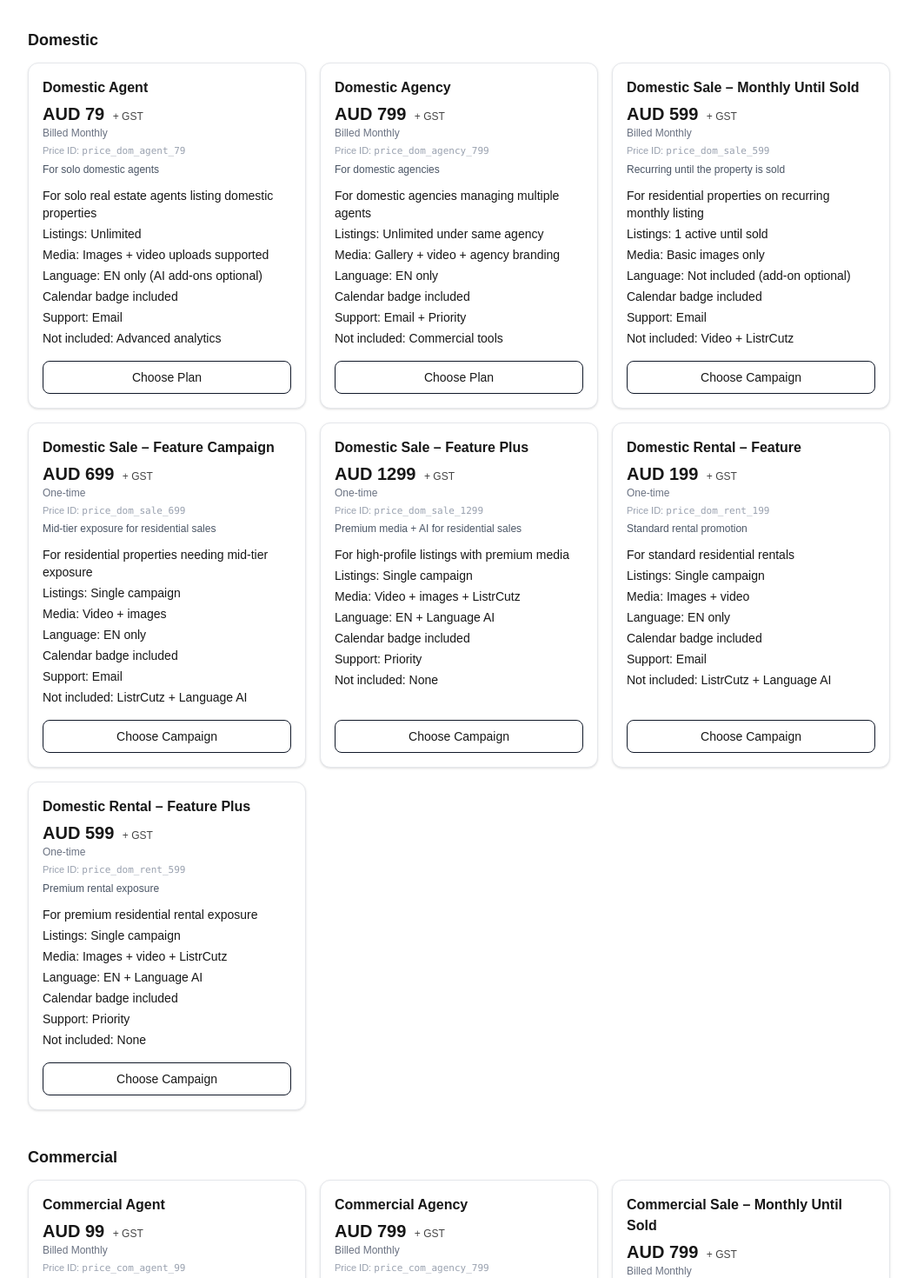
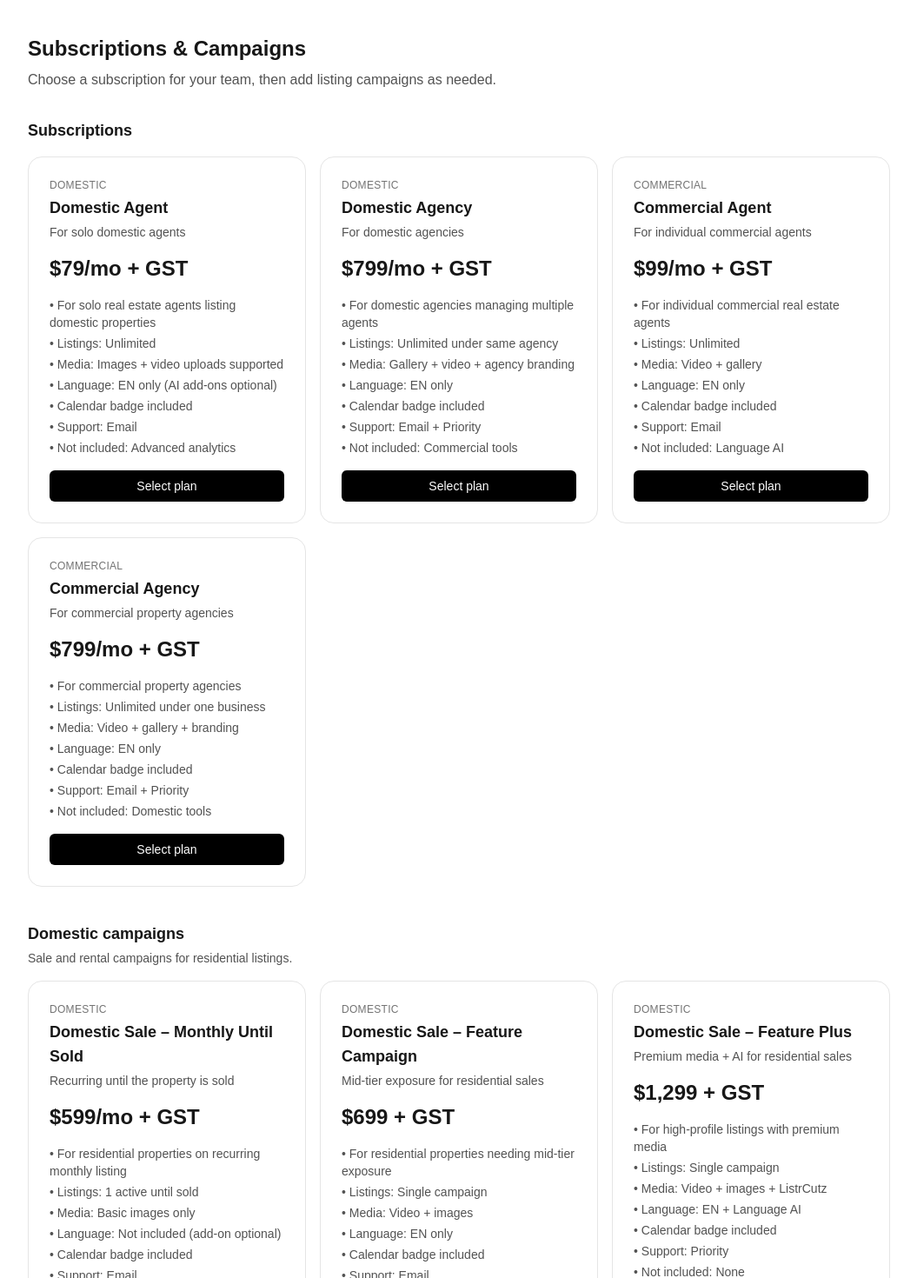
Before and after one commit to RealListr/Live-Website2025-1.1, a Next.js app in the folder web/: page /subscriptions in a window 1280 px wide. Shown: the top 1470 px of the page at 87% size, without its empty margins (112-1167 px from the left). Built offline with nearby package versions, Linux system fonts and the light colour scheme.

Commit message:
Add subscriptions & campaigns pricing grid

```diff
--- a/web/src/app/pricing/page.tsx
+++ b/web/src/app/pricing/page.tsx
@@ -1,35 +1,7 @@
-// src/app/pricing/page.tsx
-export default function Pricing() {
-  return (
-    <main className="mx-auto max-w-5xl px-4 py-10">
-      <h1 className="text-2xl font-bold">Subscriptions</h1>
-      <p className="mt-2 text-neutral-600">Choose a plan that fits your workflow.</p>
+// web/src/app/pricing/page.tsx
 
-      <div className="mt-8 grid gap-4 sm:grid-cols-2">
-        <div className="rounded-2xl border border-neutral-200 p-6">
-          <div className="text-lg font-semibold">Starter</div>
-          <div className="mt-1 text-sm text-neutral-600">Create and share listings.</div>
-          <div className="mt-4 text-2xl font-bold">$0</div>
-          <a
-            href="/connection-centre"
-            className="mt-4 inline-block rounded-md bg-black px-4 py-2 text-sm text-white"
-          >
-            Get started
-          </a>
-        </div>
+import SubscriptionsSection from "@/components/SubscriptionsSection";
 
-        <div className="rounded-2xl border border-neutral-200 p-6">
-          <div className="text-lg font-semibold">Pro</div>
-          <div className="mt-1 text-sm text-neutral-600">Multi-language + branding tools.</div>
-          <div className="mt-4 text-2xl font-bold">A$9<span className="text-base font-medium">/mo</span></div>
-          <a
-            href="/connection-centre"
-            className="mt-4 inline-block rounded-md border border-neutral-300 px-4 py-2 text-sm"
-          >
-            Try Pro
-          </a>
-        </div>
-      </div>
-    </main>
-  );
+export default function PricingPage() {
+  return <SubscriptionsSection />;
 }
--- a/web/src/app/subscriptions/page.tsx
+++ b/web/src/app/subscriptions/page.tsx
@@ -1,5 +1,6 @@
-// app/subscriptions/page.tsx
-import { SubscriptionsSection } from "@/components/SubscriptionsSection";
+// web/src/app/subscriptions/page.tsx
+
+import SubscriptionsSection from "@/components/SubscriptionsSection";
 
 export default function SubscriptionsPage() {
   return <SubscriptionsSection />;
--- a/web/src/components/PlanCard.tsx
+++ b/web/src/components/PlanCard.tsx
@@ -1,83 +1,53 @@
-// src/components/PlanCard.tsx
+// web/src/components/PlanCard.tsx
 "use client";
 
-import React, { useState } from "react";
 import type { Plan } from "@/config/pricing";
 
 interface PlanCardProps {
   plan: Plan;
 }
 
-export const PlanCard: React.FC<PlanCardProps> = ({ plan }) => {
-  const [loading, setLoading] = useState(false);
-  const isMonthly = plan.billingInterval === "monthly";
+export function PlanCard({ plan }: PlanCardProps) {
+  const isSubscription = plan.type === "Subscription";
+  const isFree = plan.amountAud === 0;
 
-  const handleCheckout = async () => {
-    try {
-      setLoading(true);
-      const res = await fetch("/api/checkout", {
-        method: "POST",
-        headers: { "Content-Type": "application/json" },
-        body: JSON.stringify({ planId: plan.id }),
-      });
-
-      if (!res.ok) {
-        console.error("Checkout error", await res.json());
-        setLoading(false);
-        return;
-      }
-
-      const data = await res.json();
-      if (data.url) {
-        window.location.href = data.url; // redirect to Stripe Checkout
-      } else {
-        setLoading(false);
-      }
-    } catch (err) {
-      console.error("Checkout exception", err);
-      setLoading(false);
-    }
-  };
+  const priceLabel = isFree ? "$0" : `A$${plan.amountAud}`;
+  const intervalLabel =
+    isSubscription && !isFree ? "/mo" : !isSubscription ? "once" : "";
 
   return (
-    <div className="flex flex-col justify-between rounded-xl border border-gray-200 bg-white p-4 shadow-sm hover:shadow-md hover:-translate-y-0.5 transition">
-      <div>
-        <h3 className="text-base font-semibold">{plan.name}</h3>
+    <div className="rounded-2xl border border-neutral-200 p-6 flex flex-col">
+      <div className="text-xs font-medium uppercase text-neutral-500 tracking-wide">
+        {plan.segment} · {plan.type}
+      </div>
+      <div className="mt-1 text-lg font-semibold">{plan.name}</div>
+      {plan.meta?.headline && (
+        <div className="mt-1 text-sm text-neutral-600">
+          {plan.meta.headline}
+        </div>
+      )}
 
-        <p className="text-xl font-semibold mt-1">
-          AUD {plan.amountAud}{" "}
-          <span className="text-xs font-medium opacity-80 ml-1">+ GST</span>
-        </p>
-
-        <p className="text-xs text-gray-500">
-          {isMonthly ? "Billed Monthly" : "One-time"}
-        </p>
-
-        <p className="text-[11px] text-gray-400 mt-1">
-          Price ID: <code>{plan.stripePriceId}</code>
-        </p>
-
-        {plan.meta?.headline && (
-          <p className="text-xs text-gray-600 mt-1">{plan.meta.headline}</p>
+      <div className="mt-4 text-2xl font-bold">
+        {priceLabel}
+        {intervalLabel && (
+          <span className="ml-1 text-base font-medium">{intervalLabel}</span>
         )}
-
-        <ul className="mt-3 space-y-1 text-sm">
-          {plan.bullets.map((bullet, i) => (
-            <li key={i}>{bullet}</li>
-          ))}
-        </ul>
+        {!isFree && (
+          <span className="ml-1 text-xs font-normal text-neutral-500">
+            + GST
+          </span>
+        )}
       </div>
 
-      <button
-        type="button"
-        onClick={handleCheckout}
-        disabled={loading}
-        className="mt-4 inline-flex items-center justify-center rounded-lg border border-gray-900 px-3 py-2 text-sm font-medium hover:bg-gray-900 hover:text-white transition disabled:opacity-60 disabled:cursor-not-allowed"
-      >
-        {loading
-          ? "Redirecting..."
-          : `Choose ${plan.type === "Subscription" ? "Plan" : "Campaign"}`}
+      <ul className="mt-4 space-y-1 text-sm text-neutral-700 flex-1">
+        {plan.bullets.map((line, idx) => (
+          <li key={idx}>• {line}</li>
+        ))}
+      </ul>
+
+      <button className="mt-4 inline-flex items-center justify-center rounded-md border border-neutral-300 px-4 py-2 text-sm font-medium hover:bg-neutral-50 transition">
+        Select
       </button>
     </div>
   );
-};
+}
--- a/web/src/components/SubscriptionsSection.tsx
+++ b/web/src/components/SubscriptionsSection.tsx
@@ -1,33 +1,105 @@
 // web/src/components/SubscriptionsSection.tsx
-import React from "react";
-import { plans } from "@/config/pricing";
-import { PlanCard } from "@/components/PlanCard";
 
-export function SubscriptionsSection() {
-  const domesticPlans = plans.filter((p) => p.segment === "Domestic");
-  const commercialPlans = plans.filter((p) => p.segment === "Commercial");
+import Link from "next/link";
+import { plans, type Plan } from "@/config/pricing";
+
+function formatPrice(amountAud: number, interval: "monthly" | "one_time") {
+  const formatted = new Intl.NumberFormat("en-AU", {
+    style: "currency",
+    currency: "AUD",
+    maximumFractionDigits: 0,
+  }).format(amountAud);
+
+  if (interval === "monthly") {
+    return `${formatted}/mo + GST`;
+  }
+
+  // one-time campaign
+  return `${formatted} + GST`;
+}
+
+function PlanCard({ plan }: { plan: Plan }) {
+  return (
+    <div className="flex flex-col rounded-2xl border border-neutral-200 p-6">
+      <div className="text-xs font-medium uppercase tracking-wide text-neutral-500">
+        {plan.segment}
+      </div>
+      <div className="mt-1 text-lg font-semibold">{plan.name}</div>
+      {plan.meta?.headline && (
+        <div className="mt-1 text-sm text-neutral-600">{plan.meta.headline}</div>
+      )}
+
+      <div className="mt-4 text-2xl font-bold">
+        {formatPrice(plan.amountAud, plan.billingInterval)}
+      </div>
+
+      <ul className="mt-4 flex-1 space-y-1 text-sm text-neutral-600">
+        {plan.bullets.map((b) => (
+          <li key={b}>• {b}</li>
+        ))}
+      </ul>
+
+      <Link
+        href={`/connection-centre?plan=${plan.id}`}
+        className="mt-4 inline-block rounded-md bg-black px-4 py-2 text-center text-sm text-white"
+      >
+        Select plan
+      </Link>
+    </div>
+  );
+}
+
+export default function SubscriptionsSection() {
+  const subscriptionPlans = plans.filter((p) => p.type === "Subscription");
+  const domesticCampaigns = plans.filter(
+    (p) => p.segment === "Domestic" && p.type === "Campaign"
+  );
+  const commercialCampaigns = plans.filter(
+    (p) => p.segment === "Commercial" && p.type === "Campaign"
+  );
 
   return (
-    <div className="max-w-5xl mx-auto px-4 py-8 space-y-10">
-      <section>
-        <h2 className="text-lg font-semibold mb-3">Domestic</h2>
-        <div className="grid gap-4 grid-cols-1 sm:grid-cols-2 lg:grid-cols-3">
-          {domesticPlans.map((plan) => (
+    <main className="mx-auto max-w-5xl px-4 py-10">
+      <h1 className="text-2xl font-bold">Subscriptions & Campaigns</h1>
+      <p className="mt-2 text-neutral-600">
+        Choose a subscription for your team, then add listing campaigns as needed.
+      </p>
+
+      {/* SUBSCRIPTIONS */}
+      <section className="mt-8">
+        <h2 className="text-lg font-semibold">Subscriptions</h2>
+        <div className="mt-4 grid gap-4 sm:grid-cols-2 lg:grid-cols-3">
+          {subscriptionPlans.map((plan) => (
             <PlanCard key={plan.id} plan={plan} />
           ))}
         </div>
       </section>
 
-      <section>
-        <h2 className="text-lg font-semibold mb-3">Commercial</h2>
-        <div className="grid gap-4 grid-cols-1 sm:grid-cols-2 lg:grid-cols-3">
-          {commercialPlans.map((plan) => (
+      {/* DOMESTIC CAMPAIGNS */}
+      <section className="mt-10">
+        <h2 className="text-lg font-semibold">Domestic campaigns</h2>
+        <p className="mt-1 text-sm text-neutral-600">
+          Sale and rental campaigns for residential listings.
+        </p>
+        <div className="mt-4 grid gap-4 sm:grid-cols-2 lg:grid-cols-3">
+          {domesticCampaigns.map((plan) => (
             <PlanCard key={plan.id} plan={plan} />
           ))}
         </div>
       </section>
-    </div>
+
+      {/* COMMERCIAL CAMPAIGNS */}
+      <section className="mt-10">
+        <h2 className="text-lg font-semibold">Commercial campaigns</h2>
+        <p className="mt-1 text-sm text-neutral-600">
+          Sale and rental campaigns for commercial assets.
+        </p>
+        <div className="mt-4 grid gap-4 sm:grid-cols-2 lg:grid-cols-3">
+          {commercialCampaigns.map((plan) => (
+            <PlanCard key={plan.id} plan={plan} />
+          ))}
+        </div>
+      </section>
+    </main>
   );
 }
-
-export default SubscriptionsSection;
```
